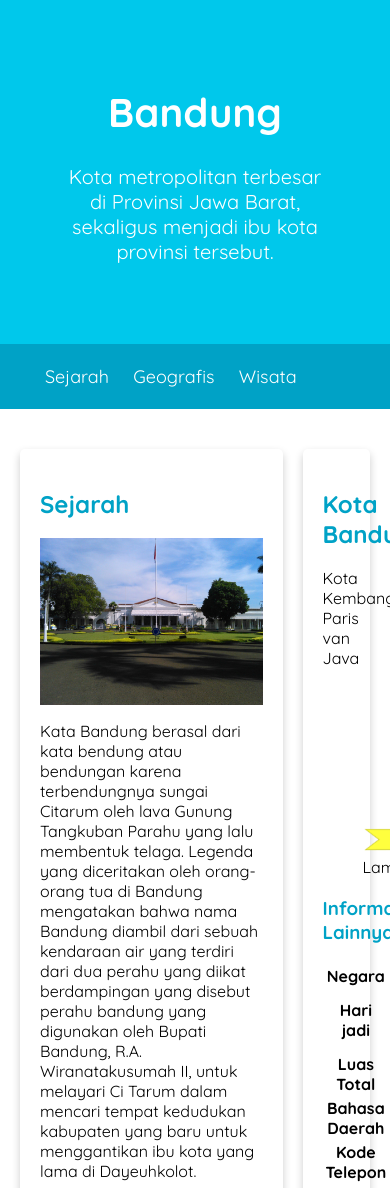
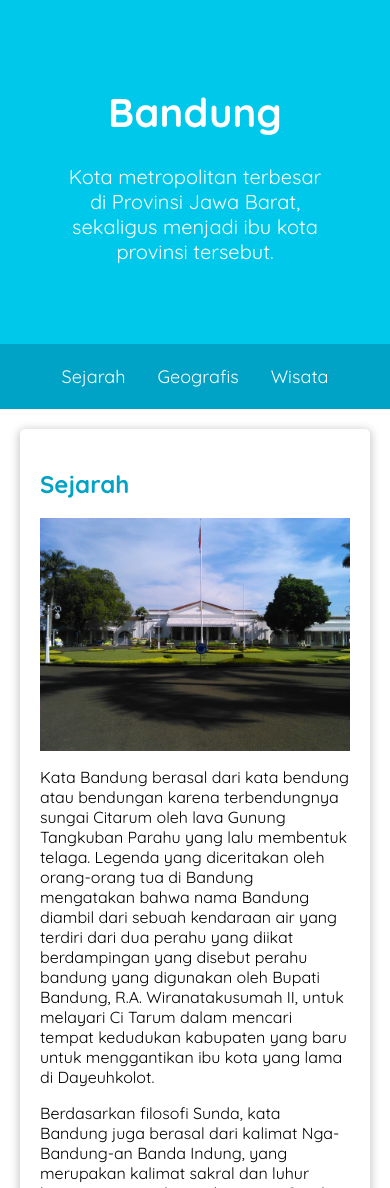
Before and after one commit to aryapraset/HTML-Basic, a website: page index.html in a window 390 px wide. Shown: the top 1188 px of the page. Drawn offline with Linux system fonts and the light colour scheme.

Commit message:
flex-box implemented

```diff
--- a/assets/styles/style.css
+++ b/assets/styles/style.css
@@ -1,109 +1,127 @@
-@import url('https://fonts.googleapis.com/css2?family=Quicksand:wght@400;700&display=swap');
+@import url("https://fonts.googleapis.com/css?family=Quicksand:400,700&display=swap");
 
-@media screen and (max-width: 1000px) {
-    #content,
-    aside{
-        width: 100%;
-        padding: 0;
-    }
-}
-
-header{
-    display: inline;
-}
-
-*{
+* {
   box-sizing: border-box;
 }
 
-#content{
-    float: left;
-    width: 75%;
-}
-
-aside{
-    float: right;
-    width: 25%;
-    padding-left: 20px;
-}
-
-main{
-    padding: 20px;
-    overflow: auto;
-}
-
-body{
-    font-family: 'Quicksand', sans-serif;
+body {
+  font-family: "Quicksand", sans-serif;
   margin: 0;
   padding: 0;
 }
 
-main{
-    padding: 20px;
+header {
+  display: inline;
 }
 
-.jumbotron{
-    padding: 60px;
-    background-color: #00c8eb;
-    text-align: center;
-    font-size: 20px;
-    color: white;
-}
-
-h2, h3{
-    color: #00a2c6;
-}
-
-nav{
+nav {
   background-color: #00a2c6;
   padding: 5px;
   position: sticky;
   top: 0;
 }
 
-nav a{
+nav ul {
+  padding-inline: 4rem;
+
+  display: flex;
+  gap: 2rem;
+}
+
+nav li {
+  list-style-type: none;
+}
+
+nav a {
   font-size: 18px;
   font-weight: 400;
   text-decoration: none;
-    color:white;
+
+  color: white;
 }
 
-nav a:hover{
+nav a:hover {
   font-weight: bold;
 }
 
-nav li{
-    display: inline;
-    list-style-type: none;
-    margin-right: 20px;
+main {
+  padding: 20px;
+  display: flex;
+  gap: 1.5rem;
 }
 
-.featured-image{
+aside {
+  flex: 1;
+}
+
+footer {
+  padding: 20px;
+  color: #fff;
+  background-color: #00a2c6;
+}
+
+h2 {
+  color: #00a2c6;
+}
+
+h3 {
+  color: #00a2c6;
+}
+
+#content {
+  flex: 5;
+
+  display: flex;
+  flex-flow: column nowrap;
+  gap: 1rem 2rem;
+}
+
+.jumbotron {
+  font-size: 20px;
+  padding: 60px;
+  background-color: #00c8eb;
+  text-align: center;
+  color: white;
+}
+
+.profile header {
+  text-align: center;
+}
+
+.featured-image {
   width: 100%;
   max-height: 300px;
+
   object-fit: cover;
   object-position: center;
 }
 
-.card{
-    box-shadow: 0 4px 8px rgba(0, 0, 0, 0.2);
-    border-radius: 5px;
-    padding: 20px;
-    margin-top: 20px;
-}
-
-.profile header{
-    text-align: center;
-}
-
-.profile img{
+.profile img {
   width: 200px;
 }
 
-footer{
+.card {
+  box-shadow: 0 2px 8px 2px rgba(0, 0, 0, 0.2);
+  border-radius: 5px;
   padding: 20px;
-    color: white;
-    background-color: #00a2c6;
-    text-align: center;
-    font-weight: bold;
 }
+
+@media screen and (max-width: 1200px) {
+  main{
+    flex-flow: column nowrap;
+  }
+
+  main aside {
+    align-self: center;
+  }
+}
+
+@media screen and (max-width: 768px) {
+    nav ul {
+        justify-content: center;
+    }
+
+    main aside {
+        align-self: stretch;
+    }
+}
```
Lines whose indentation alone changed are shown as unchanged.
